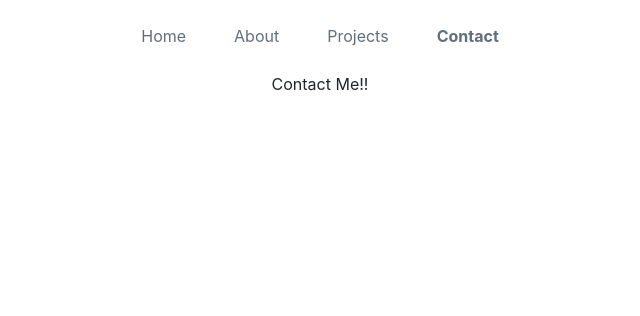
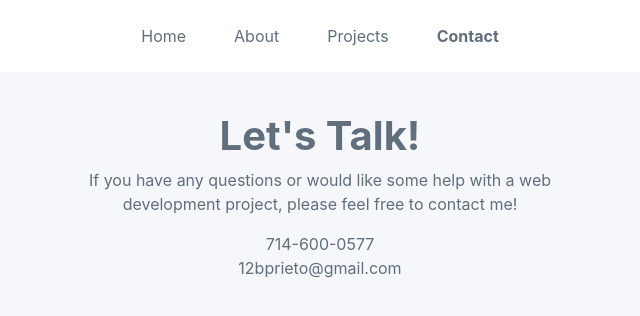
Before and after one commit to bprieto12/brenden-prieto-personal-site, a React (Create React App) app in the folder client/: page /contact in a window 1280 px wide. Shown: the top 316 px of the page, without its empty margins (320-960 px from the left). Built offline with nearby package versions, Linux system fonts and the light colour scheme.

Commit message:
added content to the contact page

```diff
--- a/client/src/pages/About/About.css
+++ b/client/src/pages/About/About.css
@@ -11,6 +11,10 @@
 	text-align: left;
 }
 
+.Intro {
+	min-height: 960px;
+}
+
 .Intro:after {
 	content: "";
 	clear: both;
--- a/client/src/pages/About/About.js
+++ b/client/src/pages/About/About.js
@@ -1,7 +1,7 @@
 import React, { Component, Fragment } from 'react';
 import PageStyle from '../../hoc/PageStyle';
 import './About.css';
-
+import globalStyles from '../../global/styles.module.css';
 
 class About extends Component {
 	render() {
@@ -12,9 +12,9 @@ class About extends Component {
 						<img src="https://via.placeholder.com/150" />
 					</div> */}
 					<div className="AboutSummary">
-						<h2 style={{color: '#3AAFA9'}}>About Me</h2>
+						<h2 className={globalStyles.primaryColorDark}>About Me</h2>
 						<hr />
-						<p>
+						<p className={globalStyles.primaryTextColor}>
 							Hi, I'm Brenden Prieto.  I'm a web developer and data analyst living in Southern California, and
 							I'm passionate about making technology simple, useful, and attractive.
 							I graduated from UC Berkeley with a Bachelors in Electrical Engineering and Computer Science.
--- a/client/src/pages/Contact/Contact.js
+++ b/client/src/pages/Contact/Contact.js
@@ -1,12 +1,23 @@
 import React, { Component } from 'react';
-
+import PageStyle from '../../hoc/PageStyle';
+import globalStyles from '../../global/styles.module.css';
+import styles from './Contact.module.css';
 
 class Contact extends Component {
 	render() {
 		return (
-			<div>
-				Contact Me!!
-			</div>
+			<PageStyle>
+				<div className={[globalStyles.primaryTextColor, styles.Contact].join(" ")}>
+					<h1><b>Let's Talk!</b></h1>
+					<p>
+						If you have any questions or would like some help with a web development project, please feel free to contact me!
+					</p>
+					<p>
+						714-600-0577<br/>
+						12bprieto@gmail.com
+					</p>
+				</div>
+			</PageStyle>
 		);
 	}
 }
--- /dev/null
+++ b/client/src/pages/Contact/Contact.module.css
@@ -0,0 +1,5 @@
+.Contact {
+    width: 500px;
+    margin: auto;
+    min-height: 960px;
+}
```
Also changed, not shown: client/src/pages/Projects/ProjectPreview/ProjectPreview.module.css (+0 -9 lines).
